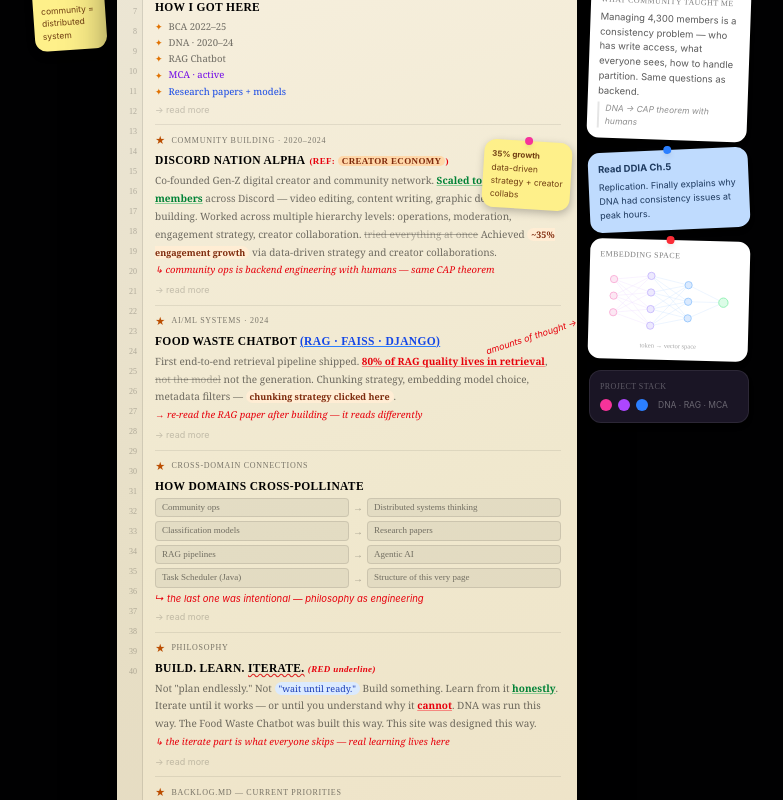
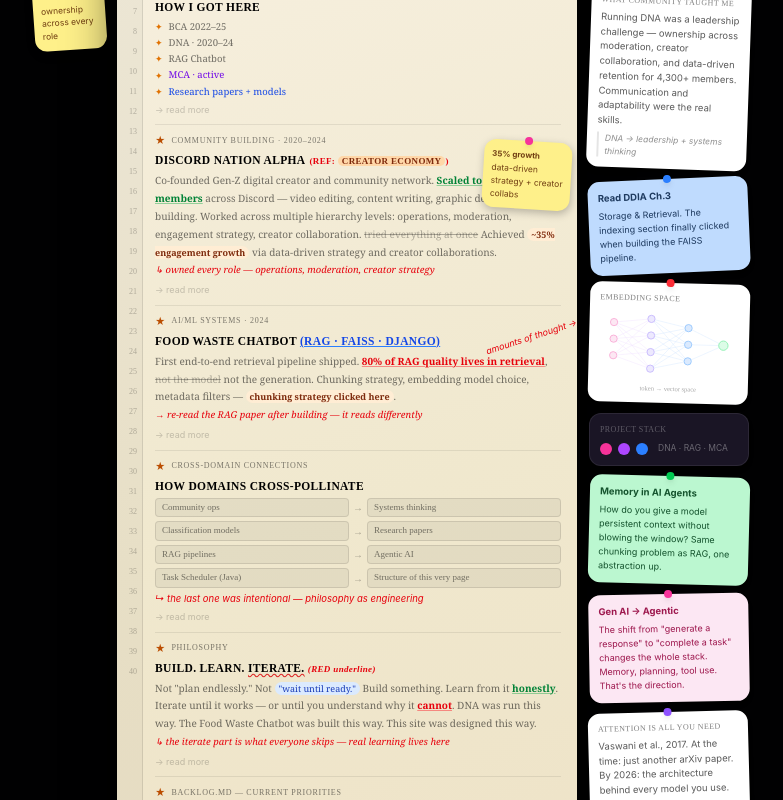
Before and after one commit to kawas8516/know-kawas, a Next.js app: page /about in a window 1280 px wide. Shown: the part 500-1300 px from the top of the page, without its empty margins (249-1032 px from the left). Built offline with nearby package versions, Linux system fonts and the light colour scheme.

Commit message:
new text

```diff
--- a/app/about/page.tsx
+++ b/app/about/page.tsx
@@ -42,9 +42,11 @@ const MODAL_DATA: Record<string, ModalEntry> = {
           </li>
         </ul>
         <p className="mt-3 italic text-sm opacity-70">
-          Building and running DNA taught me that communities are systems — they have the
-          same consistency, scaling, and failure problems as any distributed software. You
-          only really understand that after you have built one.
+          DNA taught me how to build and manage communities from the ground up — taking
+          ownership across different roles, working with a long-term mindset, and staying
+          adaptable in a fast-moving online environment. Communication, leadership, and
+          data-driven decisions on retention and growth were how we kept 4,300+ members
+          engaged.
         </p>
       </>
     ),
@@ -91,10 +93,10 @@ const MODAL_DATA: Record<string, ModalEntry> = {
         </p>
         <ul>
           <li>
-            <strong>Community ops → Distributed systems:</strong>{' '}
-            Running DNA across Discord is a consistency problem at its core. Who has write
-            access, what everyone sees, how you handle a partition — same questions as
-            backend engineering, just with humans.
+            <strong>Community ops → Systems thinking:</strong>{' '}
+            Running DNA taught me to see a community as a whole system — roles, incentives,
+            feedback loops, failure modes. That same structural thinking transfers when
+            designing software or managing a project.
           </li>
           <li>
             <strong>Classification models → Research papers:</strong>{' '}
@@ -197,12 +199,12 @@ const MODAL_DATA: Record<string, ModalEntry> = {
             Currently discussing Memory in the Age of AI Agents with people online.
           </li>
           <li>
-            <strong>Building</strong> — production RAG project with an evaluation harness.
-            Current main focus outside coursework.
+            <strong>Building</strong> — production RAG project. Current focus is the
+            evaluation layer — RAGAS metrics, faithfulness scoring, moving beyond
+            subjective quality checks.
           </li>
           <li>
-            <strong>Shipping</strong> — prompts, reading notes, small tools. All live on
-            this site.
+            <strong>Shipping</strong> — reading list, this site, small tools as they come.
           </li>
         </ul>
         <p className="mt-3">
@@ -268,7 +270,7 @@ const STATUS_DOTS = [
 const LINE_NUMBERS = Array.from({ length: 40 }, (_, i) => i + 1);
 
 const CONNECTIONS = [
-  { left: 'Community ops', right: 'Distributed systems thinking' },
+  { left: 'Community ops', right: 'Systems thinking' },
   { left: 'Classification models', right: 'Research papers' },
   { left: 'RAG pipelines', right: 'Agentic AI' },
   { left: 'Task Scheduler (Java)', right: 'Structure of this very page' },
@@ -366,8 +368,8 @@ export default function AboutPage() {
                   boxShadow: '1px 3px 8px rgba(0,0,0,0.35)',
                 }}
               >
-                <p className="font-bold mb-0.5">verify logic chain</p>
-                <p>community = distributed system</p>
+                <p className="font-bold mb-0.5">key takeaway</p>
+                <p>ownership across every role</p>
               </div>
             </div>
           </div>
@@ -526,8 +528,7 @@ export default function AboutPage() {
                       via data-driven strategy and creator collaborations.
                       <br />
                       <span className="text-red-600 italic text-[9.5px]">
-                        ↳ community ops is backend engineering with humans — same CAP
-                        theorem
+                        ↳ owned every role — operations, moderation, creator strategy
                       </span>
                     </p>
 
@@ -898,11 +899,12 @@ export default function AboutPage() {
                 What community taught me
               </p>
               <p className="text-[9.5px] text-black/65 leading-[1.55]">
-                Managing 4,300 members is a consistency problem — who has write access,
-                what everyone sees, how to handle partition. Same questions as backend.
+                Running DNA was a leadership challenge — ownership across moderation,
+                creator collaboration, and data-driven retention for 4,300+ members.
+                Communication and adaptability were the real skills.
               </p>
               <div className="border-l-2 border-black/10 pl-1.5 mt-1 italic text-[8.5px] text-black/45">
-                DNA → CAP theorem with humans
+                DNA → leadership + systems thinking
               </div>
             </div>
 
@@ -916,9 +918,10 @@ export default function AboutPage() {
               }}
             >
               <div className="absolute -top-1 left-1/2 -translate-x-1/2 w-2 h-2 rounded-full bg-blue-500 shadow-md z-10" />
-              <p className="text-[9.5px] font-bold mb-1">Read DDIA Ch.5</p>
+              <p className="text-[9.5px] font-bold mb-1">Read DDIA Ch.3</p>
               <p className="text-[9px] leading-[1.55]">
-                Replication. Finally explains why DNA had consistency issues at peak hours.
+                Storage &amp; Retrieval. The indexing section finally clicked when building
+                the FAISS pipeline.
               </p>
             </div>
 
@@ -1044,6 +1047,59 @@ export default function AboutPage() {
                 <span className="text-[8.5px] text-white/35 ml-1">DNA · RAG · MCA</span>
               </div>
             </div>
+
+            {/* CARD 6 — Green sticky: Memory in AI Agents */}
+            <div
+              className="rounded-sm shadow-md p-2.5 relative"
+              style={{
+                transform: 'rotate(1.5deg)',
+                background: '#bbf7d0',
+                color: '#14532d',
+              }}
+            >
+              <div className="absolute -top-1 left-1/2 -translate-x-1/2 w-2 h-2 rounded-full bg-green-500 shadow-md z-10" />
+              <p className="text-[9.5px] font-bold mb-1">Memory in AI Agents</p>
+              <p className="text-[9px] leading-[1.55]">
+                How do you give a model persistent context without blowing the window? Same
+                chunking problem as RAG, one abstraction up.
+              </p>
+            </div>
+
+            {/* CARD 7 — Pink sticky: trajectory */}
+            <div
+              className="rounded-sm shadow-md p-2.5 relative"
+              style={{
+                transform: 'rotate(-1deg)',
+                background: '#fce7f3',
+                color: '#9d174d',
+              }}
+            >
+              <div className="absolute -top-1 left-1/2 -translate-x-1/2 w-2 h-2 rounded-full bg-pink-500 shadow-md z-10" />
+              <p className="text-[9.5px] font-bold mb-1">Gen AI → Agentic</p>
+              <p className="text-[9px] leading-[1.55]">
+                The shift from &quot;generate a response&quot; to &quot;complete a
+                task&quot; changes the whole stack. Memory, planning, tool use. That&apos;s
+                the direction.
+              </p>
+            </div>
+
+            {/* CARD 8 — Attention paper */}
+            <div
+              className="bg-white rounded-sm shadow-md p-2.5 relative"
+              style={{ transform: 'rotate(-1.5deg)' }}
+            >
+              <div className="absolute -top-1 left-1/2 -translate-x-1/2 w-2 h-2 rounded-full bg-violet-500 shadow-md z-10" />
+              <p className="font-mono text-[8px] uppercase tracking-wider text-black/50 mb-1">
+                Attention is All You Need
+              </p>
+              <p className="text-[9.5px] text-black/65 leading-[1.55]">
+                Vaswani et al., 2017. At the time: just another arXiv paper. By 2026: the
+                architecture behind every model you use.
+              </p>
+              <div className="border-l-2 border-black/10 pl-1.5 mt-1 italic text-[8.5px] text-black/45">
+                who knew
+              </div>
+            </div>
           </div>
         </div>
 
```
Also changed, not shown: .claude/settings.local.json.
